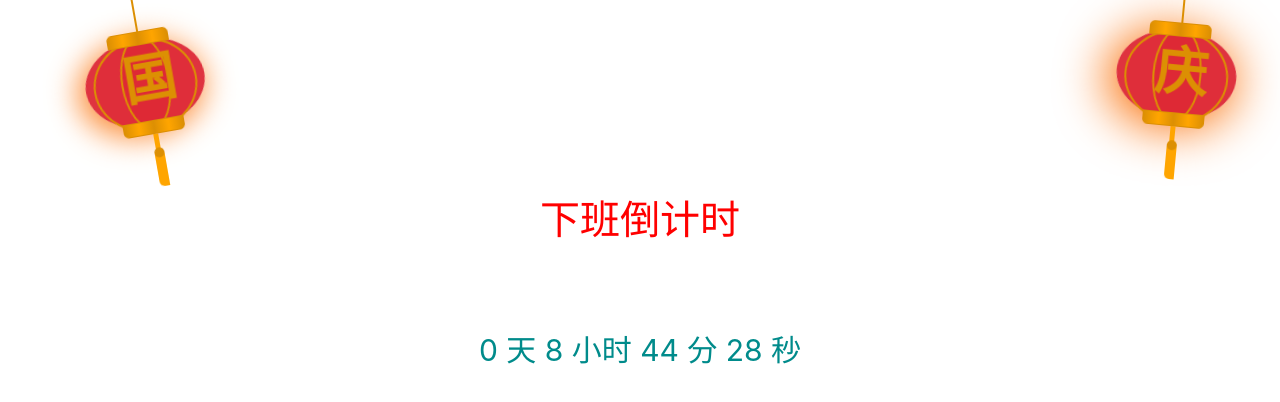
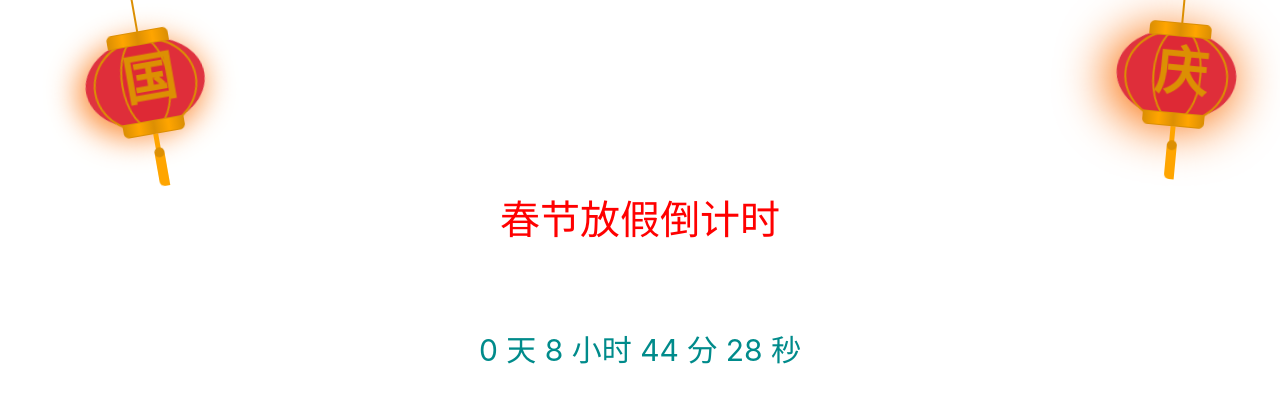
Before and after one commit to zggmd/countdown-online, a plain HTML site: page index.html in a window 1280 px wide. Drawn offline with nearby package versions, Linux system fonts and the light colour scheme.

Commit message:
Update index.html

```diff
--- a/index.html
+++ b/index.html
@@ -4,7 +4,7 @@
 <head>
   <meta charset="UTF-8">
   <meta name="viewport" content="width=device-width, initial-scale=1.0">
-  <title>下班倒计时</title>
+  <title>春节放假倒计时</title>
   <style>
     body {
         display: flex;
@@ -37,7 +37,7 @@
     document.getElementById('container').innerText = time
   }, 1000)
 </script>
-<div class="title">下班倒计时</div>
+<div class="title">春节放假倒计时</div>
 <div id="container"></div>
 </body>
 <script>
```
